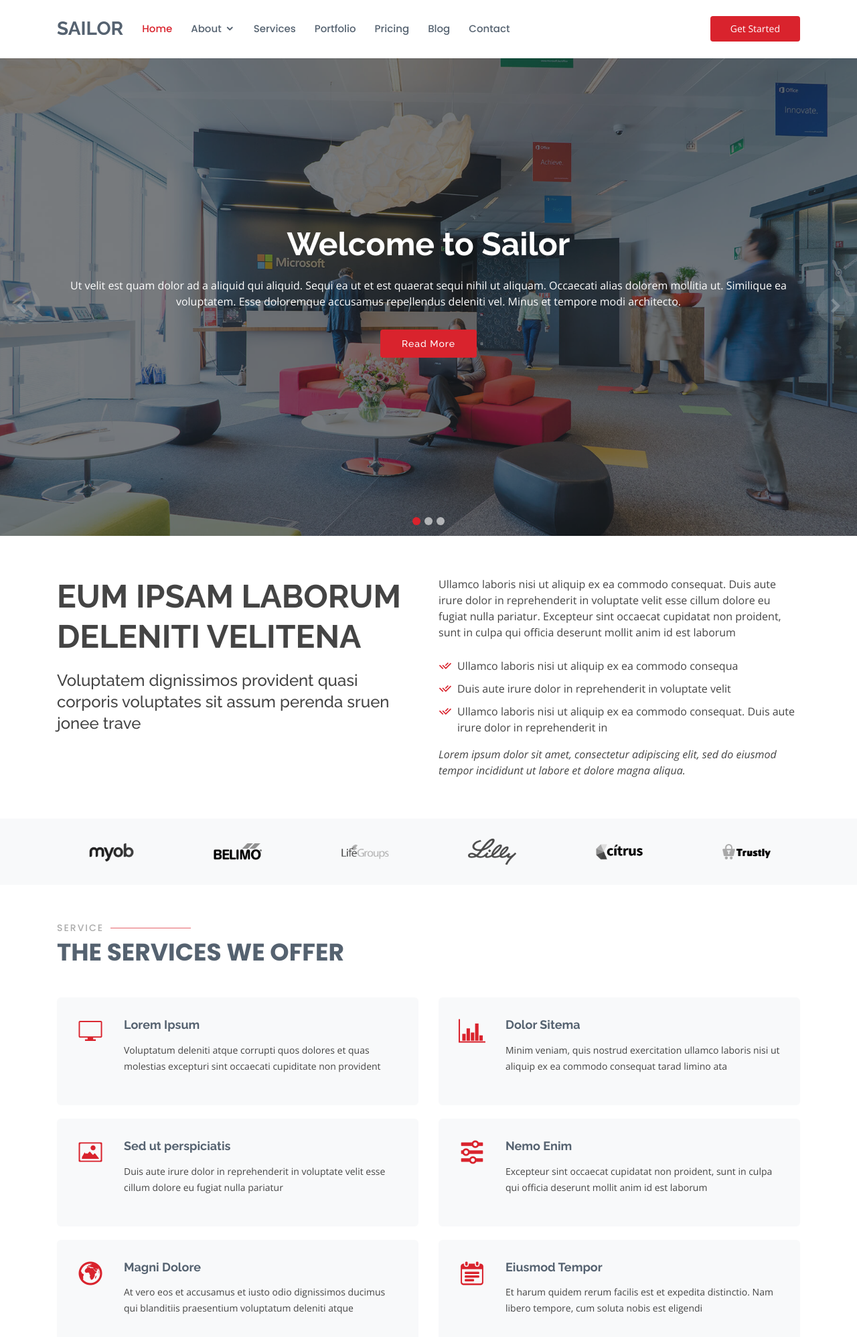
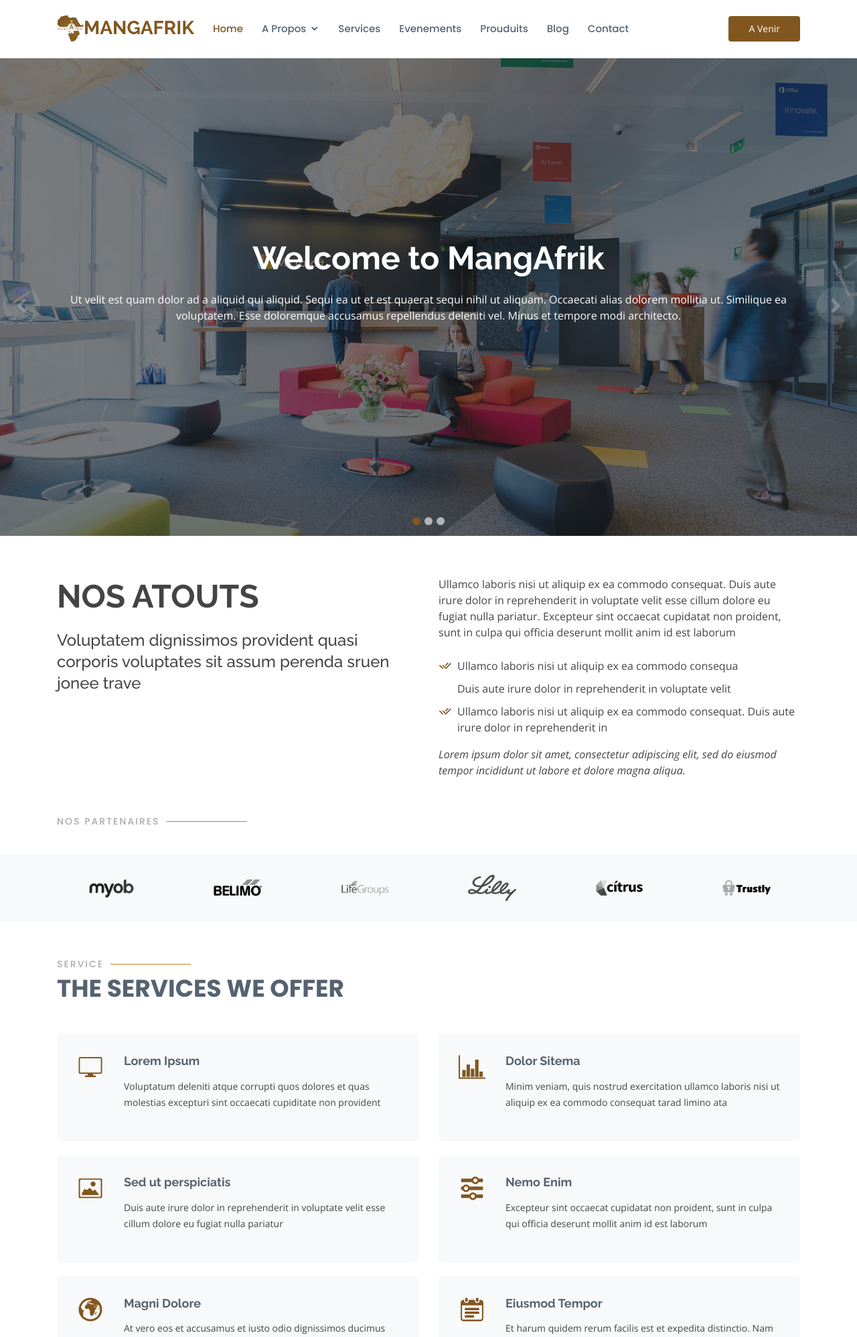
Before and after one commit to Henri-coder/MangAfrik, a PHP site: page / in a window 1280 px wide. Shown: the top 1996 px of the page at 67% size. Run offline with PHP 8.4, Linux system fonts and the light colour scheme.

Commit message:
home modifications

```diff
--- a/assets/css/style.css
+++ b/assets/css/style.css
@@ -14,7 +14,7 @@ body {
 }
 
 a {
-  color: #d9232d;
+  color: #81571f;
 }
 
 a:hover {
@@ -84,7 +84,7 @@ h1, h2, h3, h4, h5, h6 {
 }
 
 #header .logo a {
-  color: #556270;
+  color: #81571f;
 }
 
 #header .logo img {
@@ -211,7 +211,7 @@ h1, h2, h3, h4, h5, h6 {
 /* Get Startet Button */
 .get-started-btn {
   margin-left: 25px;
-  background: #d9232d;
+  background: #81571f;
   color: #fff;
   border-radius: 4px;
   padding: 8px 30px 9px 30px;
@@ -468,7 +468,7 @@ h1, h2, h3, h4, h5, h6 {
 
 #hero .carousel-indicators li.active {
   opacity: 1;
-  background: #d9232d;
+  background: #81571f;
 }
 
 #hero .btn-get-started {
@@ -484,7 +484,7 @@ h1, h2, h3, h4, h5, h6 {
   color: #fff;
   -webkit-animation-delay: 0.8s;
   animation-delay: 0.8s;
-  background: #d9232d;
+  background: #81571f;
 }
 
 #hero .btn-get-started:hover {
@@ -550,7 +550,7 @@ section {
   width: 120px;
   height: 1px;
   display: inline-block;
-  background: #e6636a;
+  background: #c88123;
   margin: 4px 10px;
 }
 
@@ -656,7 +656,7 @@ section {
   top: 7px;
   position: absolute;
   font-size: 20px;
-  color: #d9232d;
+  color: #81571f;
 }
 
 .about .content p:last-child {
@@ -701,7 +701,7 @@ section {
 
 .services .icon-box i {
   float: left;
-  color: #d9232d;
+  color: #81571f;
   font-size: 40px;
 }
 
--- a/index.html
+++ b/index.html
@@ -5,13 +5,15 @@
   <meta charset="utf-8">
   <meta content="width=device-width, initial-scale=1.0" name="viewport">
 
-  <title>Sailor Bootstrap Template - Index</title>
+  <title>MangAfrik - Index</title>
   <meta content="" name="description">
   <meta content="" name="keywords">
 
   <!-- Favicons -->
   <link href="assets/img/favicon.png" rel="icon">
   <link href="assets/img/apple-touch-icon.png" rel="apple-touch-icon">
+
+  <link rel="icon" type="image/png" href="assets/img/favicon.png" >
 
   <!-- Google Fonts -->
   <link href="https://fonts.googleapis.com/css?family=Open+Sans:300,300i,400,400i,600,600i,700,700i|Raleway:300,300i,400,400i,500,500i,600,600i,700,700i|Poppins:300,300i,400,400i,500,500i,600,600i,700,700i" rel="stylesheet">
@@ -28,12 +30,7 @@
   <!-- Template Main CSS File -->
   <link href="assets/css/style.css" rel="stylesheet">
 
-  <!-- =======================================================
-  * Template Name: Sailor - v2.3.1
-  * Template URL: https://bootstrapmade.com/sailor-free-bootstrap-theme/
-  * Author: BootstrapMade.com
-  * License: https://bootstrapmade.com/license/
-  ======================================================== -->
+
 </head>
 
 <body>
@@ -42,7 +39,7 @@
   <header id="header" class="fixed-top ">
     <div class="container d-flex align-items-center">
 
-      <h1 class="logo"><a href="index.html">Sailor</a></h1>
+      <h1 class="logo"><a href="index.html"><img src="assets/img/favicon.png">MangAfrik</a></h1>
       <!-- Uncomment below if you prefer to use an image logo -->
       <!-- <a href="index.html" class="logo"><img src="assets/img/logo.png" alt="" class="img-fluid"></a>-->
 
@@ -51,35 +48,19 @@
         <ul>
           <li class="active"><a href="index.html">Home</a></li>
 
-          <li class="drop-down"><a href="#">About</a>
-            <ul>
-              <li><a href="about.html">About Us</a></li>
-              <li><a href="team.html">Team</a></li>
-              <li><a href="testimonials.html">Testimonials</a></li>
-
-              <li class="drop-down"><a href="#">Deep Drop Down</a>
-                <ul>
-                  <li><a href="#">Deep Drop Down 1</a></li>
-                  <li><a href="#">Deep Drop Down 2</a></li>
-                  <li><a href="#">Deep Drop Down 3</a></li>
-                  <li><a href="#">Deep Drop Down 4</a></li>
-                  <li><a href="#">Deep Drop Down 5</a></li>
-                </ul>
-              </li>
-            </ul>
+          <li class="drop-down"><a href="about.html">A Propos</a>
           </li>
 
           <li><a href="services.html">Services</a></li>
-          <li><a href="portfolio.html">Portfolio</a></li>
-          <li><a href="pricing.html">Pricing</a></li>
+          <li><a href="portfolio.html">Evenements</a></li>
+          <li><a href="pricing.html">Prouduits</a></li>
           <li><a href="blog.html">Blog</a></li>
           <li><a href="contact.html">Contact</a></li>
-
         </ul>
 
       </nav><!-- .nav-menu -->
 
-      <a href="index.html" class="get-started-btn ml-auto">Get Started</a>
+      <a href="index.html" class="get-started-btn ml-auto">A Venir</a>
 
     </div>
   </header><!-- End Header -->
@@ -96,9 +77,9 @@
         <div class="carousel-item active" style="background-image: url(assets/img/slide/slide-1.jpg)">
           <div class="carousel-container">
             <div class="container">
-              <h2 class="animate__animated animate__fadeInDown">Welcome to <span>Sailor</span></h2>
+              <h2 class="animate__animated animate__fadeInDown">Welcome to <span>MangAfrik</span></h2>
               <p class="animate__animated animate__fadeInUp">Ut velit est quam dolor ad a aliquid qui aliquid. Sequi ea ut et est quaerat sequi nihil ut aliquam. Occaecati alias dolorem mollitia ut. Similique ea voluptatem. Esse doloremque accusamus repellendus deleniti vel. Minus et tempore modi architecto.</p>
-              <a href="#about" class="btn-get-started animate__animated animate__fadeInUp scrollto">Read More</a>
+              <!-- <a href="#about" class="btn-get-started animate__animated animate__fadeInUp scrollto">Read More</a> -->
             </div>
           </div>
         </div>
@@ -107,9 +88,9 @@
         <div class="carousel-item" style="background-image: url(assets/img/slide/slide-2.jpg)">
           <div class="carousel-container">
             <div class="container">
-              <h2 class="animate__animated animate__fadeInDown">Lorem Ipsum Dolor</h2>
+              <h2 class="animate__animated animate__fadeInDown">Digital</h2>
               <p class="animate__animated animate__fadeInUp">Ut velit est quam dolor ad a aliquid qui aliquid. Sequi ea ut et est quaerat sequi nihil ut aliquam. Occaecati alias dolorem mollitia ut. Similique ea voluptatem. Esse doloremque accusamus repellendus deleniti vel. Minus et tempore modi architecto.</p>
-              <a href="#about" class="btn-get-started animate__animated animate__fadeInUp scrollto">Read More</a>
+              <!-- <a href="#about" class="btn-get-started animate__animated animate__fadeInUp scrollto">Read More</a> -->
             </div>
           </div>
         </div>
@@ -118,9 +99,9 @@
         <div class="carousel-item" style="background-image: url(assets/img/slide/slide-3.jpg)">
           <div class="carousel-container">
             <div class="container">
-              <h2 class="animate__animated animate__fadeInDown">Sequi ea ut et est quaerat</h2>
+              <h2 class="animate__animated animate__fadeInDown">Médias</h2>
               <p class="animate__animated animate__fadeInUp">Ut velit est quam dolor ad a aliquid qui aliquid. Sequi ea ut et est quaerat sequi nihil ut aliquam. Occaecati alias dolorem mollitia ut. Similique ea voluptatem. Esse doloremque accusamus repellendus deleniti vel. Minus et tempore modi architecto.</p>
-              <a href="#about" class="btn-get-started animate__animated animate__fadeInUp scrollto">Read More</a>
+              <!-- <a href="#about" class="btn-get-started animate__animated animate__fadeInUp scrollto">Read More</a> -->
             </div>
           </div>
         </div>
@@ -148,7 +129,7 @@
 
         <div class="row content">
           <div class="col-lg-6">
-            <h2>Eum ipsam laborum deleniti velitena</h2>
+            <h2>Nos Atouts</h2>
             <h3>Voluptatem dignissimos provident quasi corporis voluptates sit assum perenda sruen jonee trave</h3>
           </div>
           <div class="col-lg-6 pt-4 pt-lg-0">
@@ -159,7 +140,7 @@
             </p>
             <ul>
               <li><i class="ri-check-double-line"></i> Ullamco laboris nisi ut aliquip ex ea commodo consequa</li>
-              <li><i class="ri-check-double-line"></i> Duis aute irure dolor in reprehenderit in voluptate velit</li>
+              <li><i class="ri-check"></i> Duis aute irure dolor in reprehenderit in voluptate velit</li>
               <li><i class="ri-check-double-line"></i> Ullamco laboris nisi ut aliquip ex ea commodo consequat. Duis aute irure dolor in reprehenderit in</li>
             </ul>
             <p class="font-italic">
@@ -173,7 +154,13 @@
     </section><!-- End About Section -->
 
     <!-- ======= Clients Section ======= -->
+    <div class="container">
+       <div class="section-title">
+            <h2>Nos Partenaires</h2>
+          </div>
+    </div>
     <section id="clients" class="clients section-bg">
+
       <div class="container">
 
         <div class="row">
@@ -269,8 +256,8 @@
       <div class="container">
 
         <div class="section-title">
-          <h2>Portfolio</h2>
-          <p>Recent Works</p>
+          <h2>Evenements</h2>
+          <p>Evenements récements organisés</p>
         </div>
 
         <div class="row">
@@ -294,7 +281,7 @@
                 <p>App</p>
                 <div class="portfolio-links">
                   <a href="assets/img/portfolio/portfolio-1.jpg" data-gall="portfolioGallery" class="venobox" title="App 1"><i class="bx bx-plus"></i></a>
-                  <a href="portfolio-details.html" data-gall="portfolioDetailsGallery" data-vbtype="iframe" class="venobox" title="Portfolio Details"><i class="bx bx-link"></i></a>
+                 <!--  <a href="portfolio-details.html" data-gall="portfolioDetailsGallery" data-vbtype="iframe" class="venobox" title="Portfolio Details"><i class="bx bx-link"></i></a> -->
                 </div>
               </div>
             </div>
@@ -308,7 +295,7 @@
                 <p>Web</p>
                 <div class="portfolio-links">
                   <a href="assets/img/portfolio/portfolio-2.jpg" data-gall="portfolioGallery" class="venobox" title="Web 3"><i class="bx bx-plus"></i></a>
-                  <a href="portfolio-details.html" data-gall="portfolioDetailsGallery" data-vbtype="iframe" class="venobox" title="Portfolio Details"><i class="bx bx-link"></i></a>
+                 <!--  <a href="portfolio-details.html" data-gall="portfolioDetailsGallery" data-vbtype="iframe" class="venobox" title="Portfolio Details"><i class="bx bx-link"></i></a> -->
                 </div>
               </div>
             </div>
@@ -322,7 +309,7 @@
                 <p>App</p>
                 <div class="portfolio-links">
                   <a href="assets/img/portfolio/portfolio-3.jpg" data-gall="portfolioGallery" class="venobox" title="App 2"><i class="bx bx-plus"></i></a>
-                  <a href="portfolio-details.html" data-gall="portfolioDetailsGallery" data-vbtype="iframe" class="venobox" title="Portfolio Details"><i class="bx bx-link"></i></a>
+                 <!--  <a href="portfolio-details.html" data-gall="portfolioDetailsGallery" data-vbtype="iframe" class="venobox" title="Portfolio Details"><i class="bx bx-link"></i></a> -->
                 </div>
               </div>
             </div>
@@ -336,7 +323,7 @@
                 <p>Card</p>
                 <div class="portfolio-links">
                   <a href="assets/img/portfolio/portfolio-4.jpg" data-gall="portfolioGallery" class="venobox" title="Card 2"><i class="bx bx-plus"></i></a>
-                  <a href="portfolio-details.html" data-gall="portfolioDetailsGallery" data-vbtype="iframe" class="venobox" title="Portfolio Details"><i class="bx bx-link"></i></a>
+                 <!--  <a href="portfolio-details.html" data-gall="portfolioDetailsGallery" data-vbtype="iframe" class="venobox" title="Portfolio Details"><i class="bx bx-link"></i></a> -->
                 </div>
               </div>
             </div>
@@ -350,7 +337,7 @@
                 <p>Web</p>
                 <div class="portfolio-links">
                   <a href="assets/img/portfolio/portfolio-5.jpg" data-gall="portfolioGallery" class="venobox" title="Web 2"><i class="bx bx-plus"></i></a>
-                  <a href="portfolio-details.html" data-gall="portfolioDetailsGallery" data-vbtype="iframe" class="venobox" title="Portfolio Details"><i class="bx bx-link"></i></a>
+                 <!--  <a href="portfolio-details.html" data-gall="portfolioDetailsGallery" data-vbtype="iframe" class="venobox" title="Portfolio Details"><i class="bx bx-link"></i></a> -->
                 </div>
               </div>
             </div>
@@ -364,7 +351,7 @@
                 <p>App</p>
                 <div class="portfolio-links">
                   <a href="assets/img/portfolio/portfolio-6.jpg" data-gall="portfolioGallery" class="venobox" title="App 3"><i class="bx bx-plus"></i></a>
-                  <a href="portfolio-details.html" data-gall="portfolioDetailsGallery" data-vbtype="iframe" class="venobox" title="Portfolio Details"><i class="bx bx-link"></i></a>
+                 <!--  <a href="portfolio-details.html" data-gall="portfolioDetailsGallery" data-vbtype="iframe" class="venobox" title="Portfolio Details"><i class="bx bx-link"></i></a> -->
                 </div>
               </div>
             </div>
@@ -378,7 +365,7 @@
                 <p>Card</p>
                 <div class="portfolio-links">
                   <a href="assets/img/portfolio/portfolio-7.jpg" data-gall="portfolioGallery" class="venobox" title="Card 1"><i class="bx bx-plus"></i></a>
-                  <a href="portfolio-details.html" data-gall="portfolioDetailsGallery" data-vbtype="iframe" class="venobox" title="Portfolio Details"><i class="bx bx-link"></i></a>
+                 <!--  <a href="portfolio-details.html" data-gall="portfolioDetailsGallery" data-vbtype="iframe" class="venobox" title="Portfolio Details"><i class="bx bx-link"></i></a> -->
                 </div>
               </div>
             </div>
@@ -392,7 +379,7 @@
                 <p>Card</p>
                 <div class="portfolio-links">
                   <a href="assets/img/portfolio/portfolio-8.jpg" data-gall="portfolioGallery" class="venobox" title="Card 3"><i class="bx bx-plus"></i></a>
-                  <a href="portfolio-details.html" data-gall="portfolioDetailsGallery" data-vbtype="iframe" class="venobox" title="Portfolio Details"><i class="bx bx-link"></i></a>
+                 <!--  <a href="portfolio-details.html" data-gall="portfolioDetailsGallery" data-vbtype="iframe" class="venobox" title="Portfolio Details"><i class="bx bx-link"></i></a> -->
                 </div>
               </div>
             </div>
@@ -406,7 +393,7 @@
                 <p>Web</p>
                 <div class="portfolio-links">
                   <a href="assets/img/portfolio/portfolio-9.jpg" data-gall="portfolioGallery" class="venobox" title="Web 3"><i class="bx bx-plus"></i></a>
-                  <a href="portfolio-details.html" data-gall="portfolioDetailsGallery" data-vbtype="iframe" class="venobox" title="Portfolio Details"><i class="bx bx-link"></i></a>
+                 <!--  <a href="portfolio-details.html" data-gall="portfolioDetailsGallery" data-vbtype="iframe" class="venobox" title="Portfolio Details"><i class="bx bx-link"></i></a> -->
                 </div>
               </div>
             </div>
@@ -427,7 +414,7 @@
 
           <div class="col-lg-3 col-md-6">
             <div class="footer-info">
-              <h3>Sailor</h3>
+              <h3>MangAfrik</h3>
               <p>
                 A108 Adam Street <br>
                 NY 535022, USA<br><br>
@@ -448,14 +435,13 @@
             <h4>Useful Links</h4>
             <ul>
               <li><i class="bx bx-chevron-right"></i> <a href="#">Home</a></li>
-              <li><i class="bx bx-chevron-right"></i> <a href="#">About us</a></li>
+              <li><i class="bx bx-chevron-right"></i> <a href="#">A Propos</a></li>
               <li><i class="bx bx-chevron-right"></i> <a href="#">Services</a></li>
-              <li><i class="bx bx-chevron-right"></i> <a href="#">Terms of service</a></li>
-              <li><i class="bx bx-chevron-right"></i> <a href="#">Privacy policy</a></li>
+
             </ul>
           </div>
 
-          <div class="col-lg-3 col-md-6 footer-links">
+          <!-- <div class="col-lg-3 col-md-6 footer-links">
             <h4>Our Services</h4>
             <ul>
               <li><i class="bx bx-chevron-right"></i> <a href="#">Web Design</a></li>
@@ -464,7 +450,7 @@
               <li><i class="bx bx-chevron-right"></i> <a href="#">Marketing</a></li>
               <li><i class="bx bx-chevron-right"></i> <a href="#">Graphic Design</a></li>
             </ul>
-          </div>
+          </div> -->
 
           <div class="col-lg-4 col-md-6 footer-newsletter">
             <h4>Our Newsletter</h4>
@@ -481,7 +467,7 @@
 
     <div class="container">
       <div class="copyright">
-        &copy; Copyright <strong><span>Sailor</span></strong>. All Rights Reserved
+        &copy; Copyright <strong><span>MangAfrik</span></strong>. All Rights Reserved
       </div>
       <div class="credits">
         <!-- All the links in the footer should remain intact. -->
```
Also changed, not shown: other parts of assets/css/style.css (+32 -32 lines), assets/img/apple-touch-icon.png, assets/img/favicon.png.
